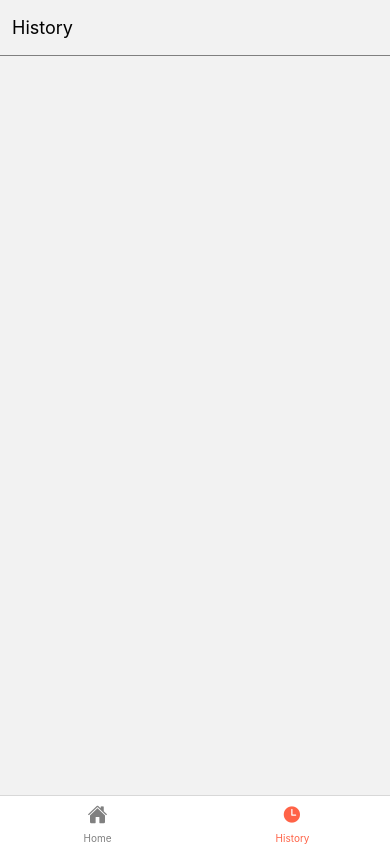
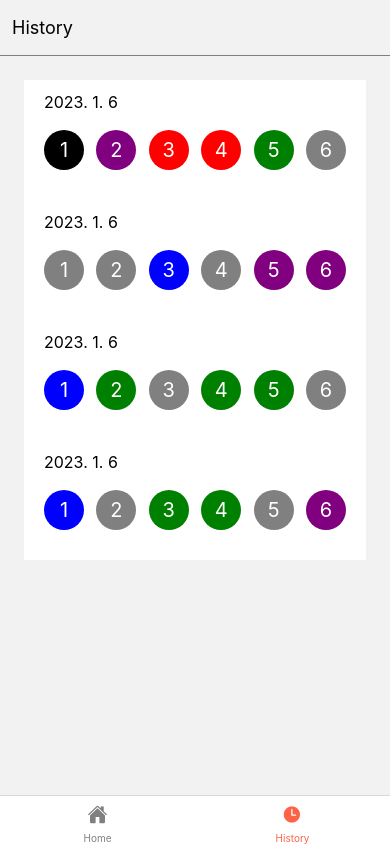
Before and after one commit to sunujun/lotto-number-generator, a React Native app: screen /History in a window 390 px wide. Built offline with nearby package versions, Linux system fonts and the light colour scheme.

Commit message:
History UI 추가

```diff
--- /dev/null
+++ b/src/components/LottoNumberView.tsx
@@ -0,0 +1,52 @@
+import React, { useCallback } from 'react';
+import { View } from 'react-native';
+import { Typography } from './Typography';
+
+export const LottoNumberView = ({ numbers }: { numbers: number[] }) => {
+    const getNumberBackgroundColor = useCallback(() => {
+        const randomNumber = Math.floor(Math.random() * 10) % 6;
+        switch (randomNumber) {
+            case 0:
+                return 'red';
+            case 1:
+                return 'blue';
+            case 2:
+                return 'gray';
+            case 3:
+                return 'green';
+            case 4:
+                return 'purple';
+            default:
+                return 'black';
+        }
+    }, []);
+
+    return (
+        <View
+            style={{
+                flex: 1,
+                flexDirection: 'row',
+                alignItems: 'center',
+                justifyContent: 'space-between',
+            }}>
+            {numbers.map(item => {
+                return (
+                    <View
+                        key={`lotto-${item}`}
+                        style={{
+                            backgroundColor: getNumberBackgroundColor(),
+                            width: 40,
+                            height: 40,
+                            borderRadius: 20,
+                            alignItems: 'center',
+                            justifyContent: 'center',
+                        }}>
+                        <Typography fontSize={20} color="white">
+                            {item}
+                        </Typography>
+                    </View>
+                );
+            })}
+        </View>
+    );
+};
--- a/src/screens/HistoryListScreen.tsx
+++ b/src/screens/HistoryListScreen.tsx
@@ -1,13 +1,59 @@
-import React from 'react';
-import { View } from 'react-native';
+import React, { useState } from 'react';
+import { View, FlatList } from 'react-native';
 import { Header } from '../components/Header/Header';
+import { LottoNumberView } from '../components/LottoNumberView';
+import { Typography } from '../components/Typography';
 
 export const HistoryListScreen = () => {
+    const [history] = useState([
+        {
+            date: new Date(),
+            numbers: [1, 2, 3, 4, 5, 6],
+        },
+        {
+            date: new Date(),
+            numbers: [1, 2, 3, 4, 5, 6],
+        },
+        {
+            date: new Date(),
+            numbers: [1, 2, 3, 4, 5, 6],
+        },
+        {
+            date: new Date(),
+            numbers: [1, 2, 3, 4, 5, 6],
+        },
+    ]);
+
     return (
         <View style={{ flex: 1 }}>
             <Header>
                 <Header.Title title="History" />
             </Header>
+            <FlatList
+                style={{ flex: 1 }}
+                data={history}
+                contentContainerStyle={{
+                    paddingTop: 24,
+                    paddingBottom: 24,
+                }}
+                renderItem={({ item }) => {
+                    return (
+                        <View
+                            style={{
+                                paddingHorizontal: 20,
+                                paddingVertical: 12,
+                                marginHorizontal: 24,
+                                height: 120,
+                                backgroundColor: 'white',
+                            }}>
+                            <Typography fontSize={16}>
+                                {item.date.getFullYear()}. {item.date.getMonth()}. {item.date.getDay()}
+                            </Typography>
+                            <LottoNumberView numbers={item.numbers} />
+                        </View>
+                    );
+                }}
+            />
         </View>
     );
 };
--- a/src/screens/HomeScreen.tsx
+++ b/src/screens/HomeScreen.tsx
@@ -2,11 +2,13 @@ import React, { useCallback } from 'react';
 import { View } from 'react-native';
 import { Button } from '../components/Button';
 import { Header } from '../components/Header/Header';
+import { LottoNumberView } from '../components/LottoNumberView';
 import { Spacer } from '../components/Spacer';
 import { Typography } from '../components/Typography';
 
 export const HomeScreen = () => {
     const onPressGetNumber = useCallback(() => {}, []);
+
     return (
         <View style={{ flex: 1 }}>
             <Header>
@@ -27,32 +29,7 @@ export const HomeScreen = () => {
                         backgroundColor: 'white',
                         borderColor: 'gray',
                     }}>
-                    <View
-                        style={{
-                            flex: 1,
-                            flexDirection: 'row',
-                            alignItems: 'center',
-                            justifyContent: 'space-between',
-                        }}>
-                        {[1, 2, 3, 4, 5].map(item => {
-                            return (
-                                <View
-                                    key={`lotto-${item}`}
-                                    style={{
-                                        backgroundColor: 'black',
-                                        width: 40,
-                                        height: 40,
-                                        borderRadius: 20,
-                                        alignItems: 'center',
-                                        justifyContent: 'center',
-                                    }}>
-                                    <Typography fontSize={20} color="white">
-                                        {item}
-                                    </Typography>
-                                </View>
-                            );
-                        })}
-                    </View>
+                    <LottoNumberView numbers={[1, 2, 3, 4, 5, 6]} />
                 </View>
                 <Spacer space={20} />
                 <Button onPress={onPressGetNumber}>
```
